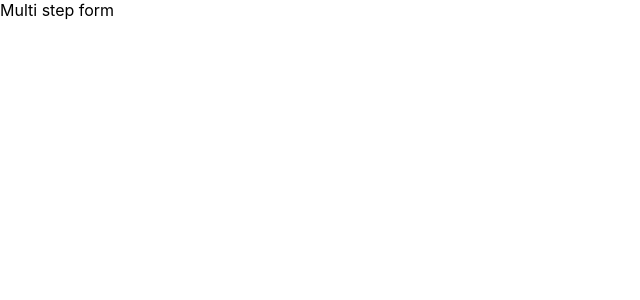
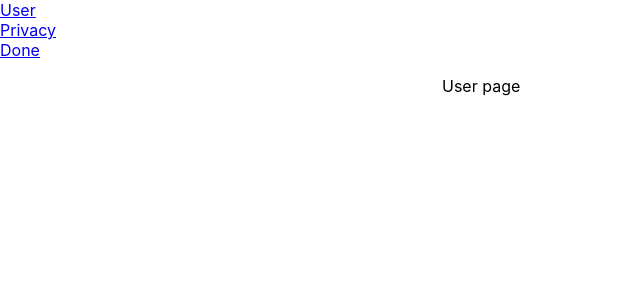
Before and after one commit to kosenchiha/multi-step-form, a React (Create React App) app: page / in a window 1280 px wide. Shown: the top 300 px of the page, without its empty margins (0-640 px from the left). Built offline with nearby package versions, Linux system fonts and the light colour scheme.

Commit message:
create empty pages for multi step form

```diff
--- a/src/App.tsx
+++ b/src/App.tsx
@@ -1,5 +1,21 @@
+import { BrowserRouter, Link } from "react-router-dom";
+import Routes from "./routes";
+import { urls } from "./routes/urls";
+
 const App = () => {
-  return <div>Multi step form</div>;
+  return (
+    <div>
+      <BrowserRouter>
+        <div>
+          <Link to={urls.user}>User</Link> <br></br>
+          <Link to={urls.privacy}>Privacy</Link> <br></br>
+          <Link to={urls.done}>Done</Link> <br></br>
+        </div>
+
+        <Routes />
+      </BrowserRouter>
+    </div>
+  );
 };
 
 export default App;
--- /dev/null
+++ b/src/pages/Done.tsx
@@ -0,0 +1,12 @@
+import { Container } from "@material-ui/core";
+import { FC } from "react";
+
+const Done: FC = () => {
+  return (
+    <Container component="main" maxWidth="xs">
+      <p>Done!</p>
+    </Container>
+  );
+};
+
+export default Done;
--- /dev/null
+++ b/src/pages/Privacy.tsx
@@ -0,0 +1,12 @@
+import { Container } from "@material-ui/core";
+import { FC } from "react";
+
+const Privacy: FC = () => {
+  return (
+    <Container component="main" maxWidth="xs">
+      <p>Privacy page</p>
+    </Container>
+  );
+};
+
+export default Privacy;
--- /dev/null
+++ b/src/pages/User.tsx
@@ -0,0 +1,12 @@
+import { Container } from "@material-ui/core";
+import { FC } from "react";
+
+const User: FC = () => {
+  return (
+    <Container component="main" maxWidth="xs">
+      <p>User page</p>
+    </Container>
+  );
+};
+
+export default User;
--- /dev/null
+++ b/src/routes/index.tsx
@@ -0,0 +1,13 @@
+import { Switch, Route } from "react-router-dom";
+import User from "../pages/User";
+import Done from "../pages/Done";
+import Privacy from "../pages/Privacy";
+import { urls } from "./urls";
+
+export default () => (
+  <Switch>
+    <Route path={urls.user} exact component={User} />
+    <Route path={urls.privacy} exact component={Privacy} />
+    <Route path={urls.done} exact component={Done} />
+  </Switch>
+);
--- /dev/null
+++ b/src/routes/urls.ts
@@ -0,0 +1,5 @@
+export const urls = {
+  user: '/',
+  privacy: '/privacy',
+  done: '/done'
+}
```
